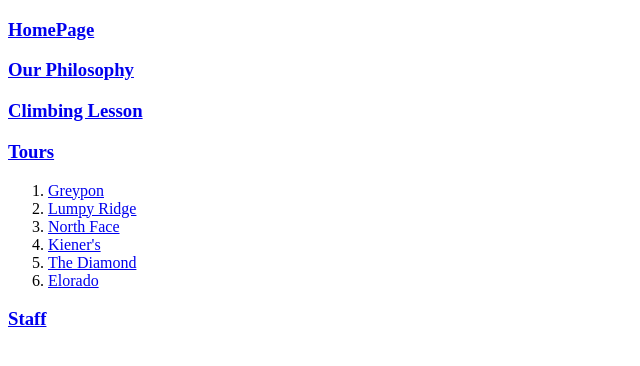
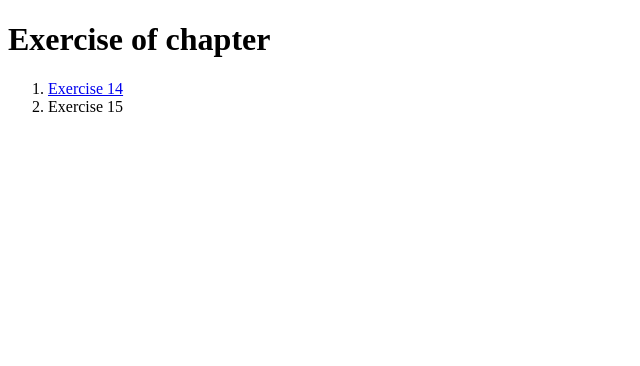
Before and after one commit to Vinhtheripper/trytest, a plain HTML site: page left.html in a window 1280 px wide. Shown: the whole page, without its empty margins (0-640 px from the left). Drawn offline with Linux system fonts and the light colour scheme.

Commit message:
Add files via upload

```diff
--- a/left.html
+++ b/left.html
@@ -3,54 +3,21 @@
 <head>
     <meta charset='utf-8'>
     <meta http-equiv='X-UA-Compatible' content='IE=edge'>
-    <title>Left-quangvinh</title>
-    <meta name='viewport' content='width=device-width, initial-scale=1'>
-    <link rel='stylesheet' type='text/css' media='screen' href='main.css'>
-    <script src='main.js'></script>
-</head>
+    <title>Left-Quangvinh</title>
+
 <body>
-    <h3>
-        <a href="TCE.html" target="main-container">
-        HomePage
-        </a>
+    <h1>
+        Exercise of chapter
+    </h1>
+    <ol>
+        <li>
+            <a href="../ex14/resume.html" target="main-container">
 
+            Exercise 14
+            </a>
+        </li>
+        <li>Exercise 15</li>
+    </ol>
 
-    </h3>
-    <h3>
-        <a href="Philosph.html" target="main-container">
-            Our Philosophy
-            </a>
-
-
-
-    </h3>
-    <h3>
-        <a href="Lessons.html" target="main-container">
-        Climbing Lesson
-        </a>
-
-
-    </h3>
-    <h3>
-        <a href="NFace.html" target="main-container">
-        Tours
-        </a>
-
-
-    </h3>
-    <ol>
-        <li><a href="TCE.html" target="main-container">Greypon</a> </li>
-        <li><a href="Lumpy.html" target="main-container">Lumpy Ridge</a></li>
-        <li><a href="NFace.html" target="main-container">North Face</a></li>
-        <li><a href="Kieners.html" target="main-container">Kiener's</a></li>
-        <li><a href="Diamond.html" target="main-container">The Diamond</a></li>
-        <li><a href="Eldorado.html" target="main-container">Elorado</a></li>
-    </ol>
-    <h3>
-        <a href="Eldorado.html" target="main-container">
-        Staff
-        </a>
-
-    </h3>
 </body>
 </html>
```
Also changed, not shown: index.html (added, +19 -0 lines).
